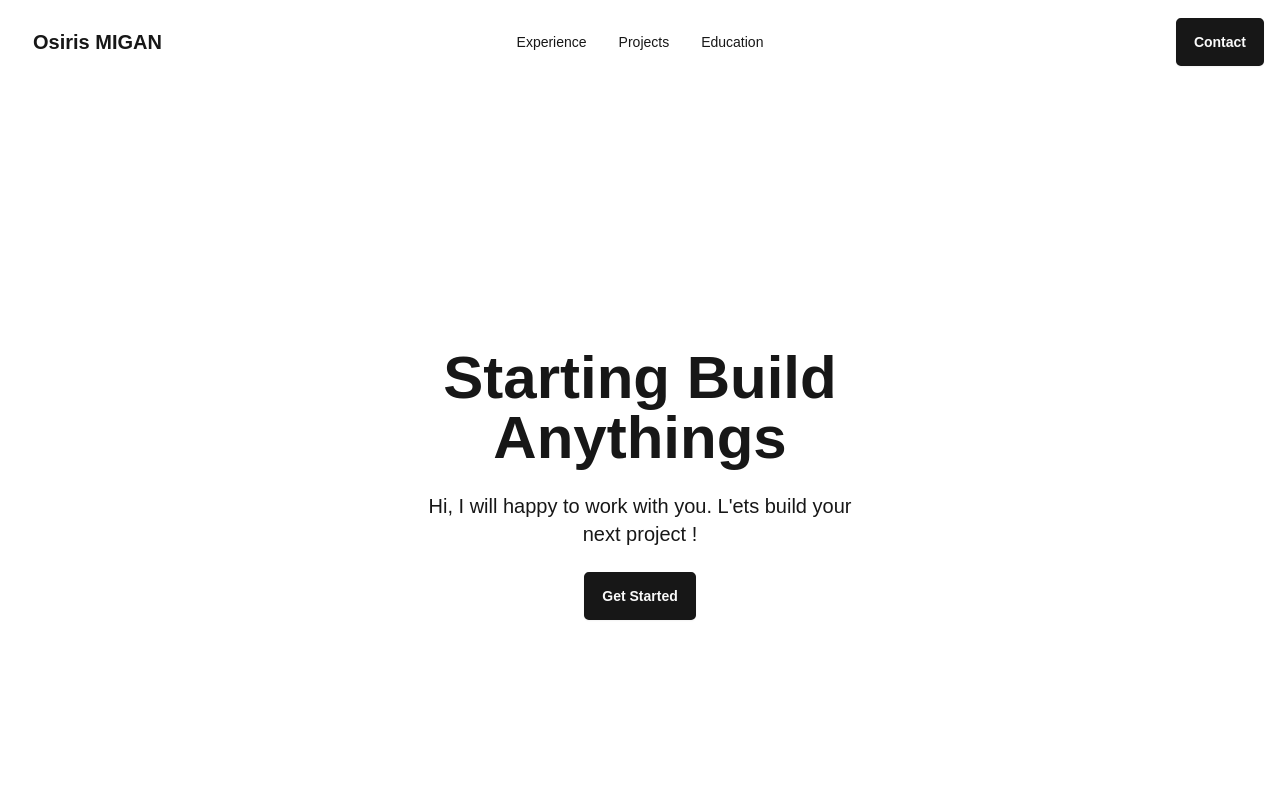
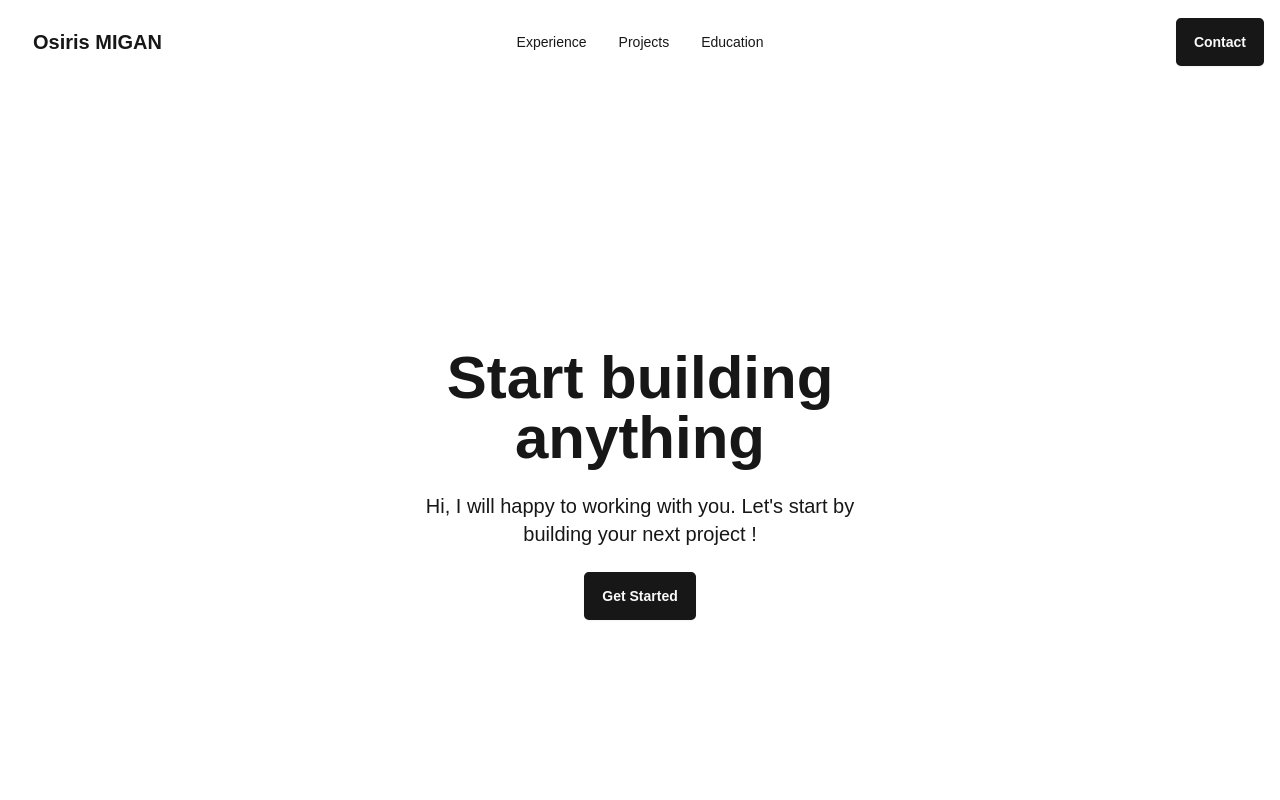
Before and after one commit to Osiris8/osirismigan, a Next.js app: page / in a window 1280 px wide. Shown: the top 800 px of the page. Built offline with nearby package versions, Linux system fonts and the light colour scheme.

Commit message:
Update Hero content component

```diff
--- a/components/Hero.tsx
+++ b/components/Hero.tsx
@@ -5,10 +5,10 @@ export default function Hero() {
     <div className="hero bg-base-100 min-h-screen">
       <div className="hero-content text-center">
         <div className="max-w-md">
-          <h1 className="text-6xl font-bold">Starting Build Anythings</h1>
+          <h1 className="text-6xl font-bold">Start building anything</h1>
           <p className="py-6 text-xl">
-            Hi, I will happy to work with you. L&#39;ets build your next project
-            !
+            Hi, I will happy to working with you. Let&#39;s start by building
+            your next project !
           </p>
           <Link
             href={"mailto:miganosiris8@gmail.com"}
```
